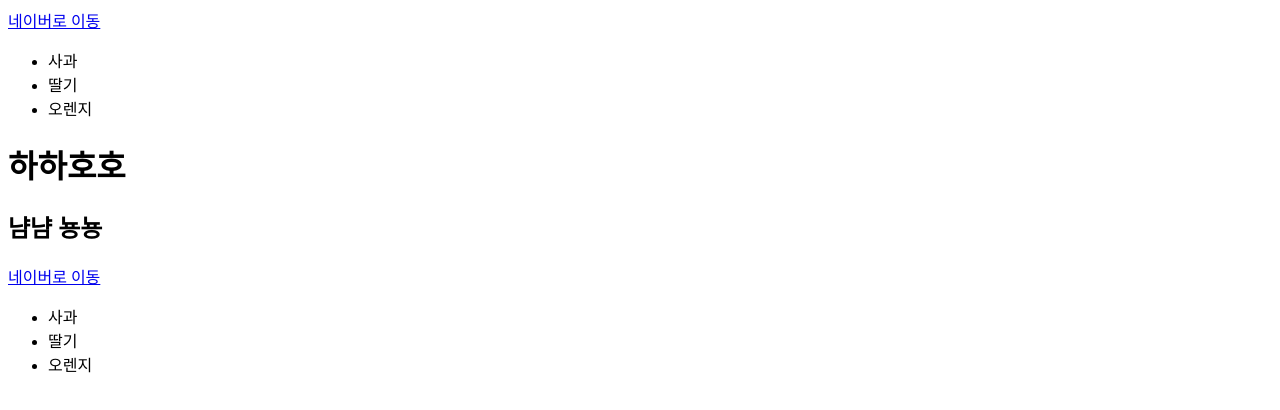
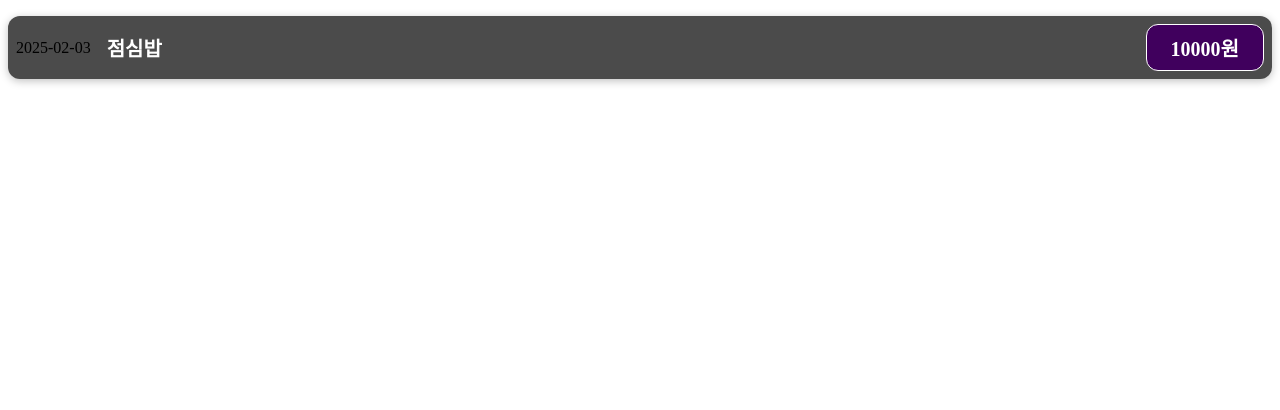
Before and after one commit to hee123hee/react-study202501, a React (Vite) app: page / in a window 1280 px wide. Shown: the top 410 px of the page. Built offline with nearby package versions, Linux system fonts and the light colour scheme.

Commit message:
지출항목 컴포넌트 생성

```diff
--- a/src/App.jsx
+++ b/src/App.jsx
@@ -1,5 +1,4 @@
-import Hello from './components/Hello'
-import Bye from "./components/Bye.jsx";
+import ExpenseItem from "./components/expenses/ExpenseItem";
 
 /*
       jsx: 리액트에서 사용하는 특수한 js문법, 태그를 그대로 쓰면 알아서 변환
@@ -12,16 +11,14 @@
       5. 변수 값이나 함수를 출력할 때는 {}로 감싸면 됨
  */
 
-function App() {
+const App = () => {
     // const $h1 = React.createElement('h1', null, '안녕 리액트');
 
     // 렌더링 수행
     // return $h1;
     return (
         <>
-            <Bye />
-            <Hello/>
-            <Bye />
+            <ExpenseItem/>
         </>
     )
 }
--- a/src/components/Bye.jsx
+++ /dev/null
@@ -1,16 +0,0 @@
-// import React from "react";
-
-// 함수형 컴포넌트 : 최근 리액트 선호방식
-import Greet from "./Greet.jsx";
-
-function Bye() {
-
-    return (
-        <div>
-            <a href="https://www.naver.com">네이버로 이동</a>
-            <Greet />
-        </div>
-    );
-}
-
-export default Bye;
--- a/src/components/Greet.jsx
+++ /dev/null
@@ -1,10 +0,0 @@
-
-const Greet = () => (
-    <ul>
-        <li>사과</li>
-        <li>딸기</li>
-        <li>오렌지</li>
-    </ul>
-);
-
-export default Greet;
--- a/src/components/Hello.jsx
+++ /dev/null
@@ -1,16 +0,0 @@
-import React from "react";
-
-// 클래스 컴포넌트: legacy
-class Hello extends React.Component {
-    render() {
-        return (
-            <>
-                <h1>하하호호</h1>
-                <h2>냠냠 뇽뇽</h2>
-            </>
-        )
-    }
-}
-
-
-export default Hello;
--- /dev/null
+++ b/src/components/expenses/ExpenseItem.jsx
@@ -0,0 +1,15 @@
+import './ExpenseItem.css';
+
+const ExpenseItem = () => {
+    return (
+        <div className='expense-item'>
+            <div>2025-02-03</div>
+            <div className='expense-item__description'>
+                <h2>점심밥</h2>
+                <div className='expense-item__price'>10000원</div>
+            </div>
+        </div>
+    );
+};
+
+export default ExpenseItem;
--- /dev/null
+++ b/src/components/expenses/Expenseitem.css
@@ -0,0 +1,57 @@
+
+.expense-item {
+    display: flex;
+    justify-content: space-between;
+    align-items: center;
+    box-shadow: 0 2px 8px rgba(0, 0, 0, 0.25);
+    padding: 0.5rem;
+    margin: 1rem 0;
+    border-radius: 12px;
+    background-color: #4b4b4b;
+}
+
+.expense-item__description {
+    display: flex;
+    flex-direction: column;
+    gap: 1rem;
+    align-items: flex-end;
+    flex-flow: column-reverse;
+    justify-content: flex-start;
+    flex: 1;
+}
+
+.expense-item h2 {
+    color: #3a3a3a;
+    font-size: 1rem;
+    flex: 1;
+    margin: 0 1rem;
+    color: white;
+}
+
+.expense-item__price {
+    font-size: 1rem;
+    font-weight: bold;
+    color: white;
+    background-color: #40005d;
+    border: 1px solid white;
+    padding: 0.5rem;
+    border-radius: 12px;
+}
+
+@media (min-width: 580px) {
+    .expense-item__description {
+        flex-direction: row;
+        align-items: center;
+        justify-content: flex-start;
+        flex: 1;
+    }
+
+    .expense-item__description h2 {
+        font-size: 1.25rem;
+    }
+
+    .expense-item__price {
+        font-size: 1.25rem;
+        padding: 0.5rem 1.5rem;
+    }
+}
```
